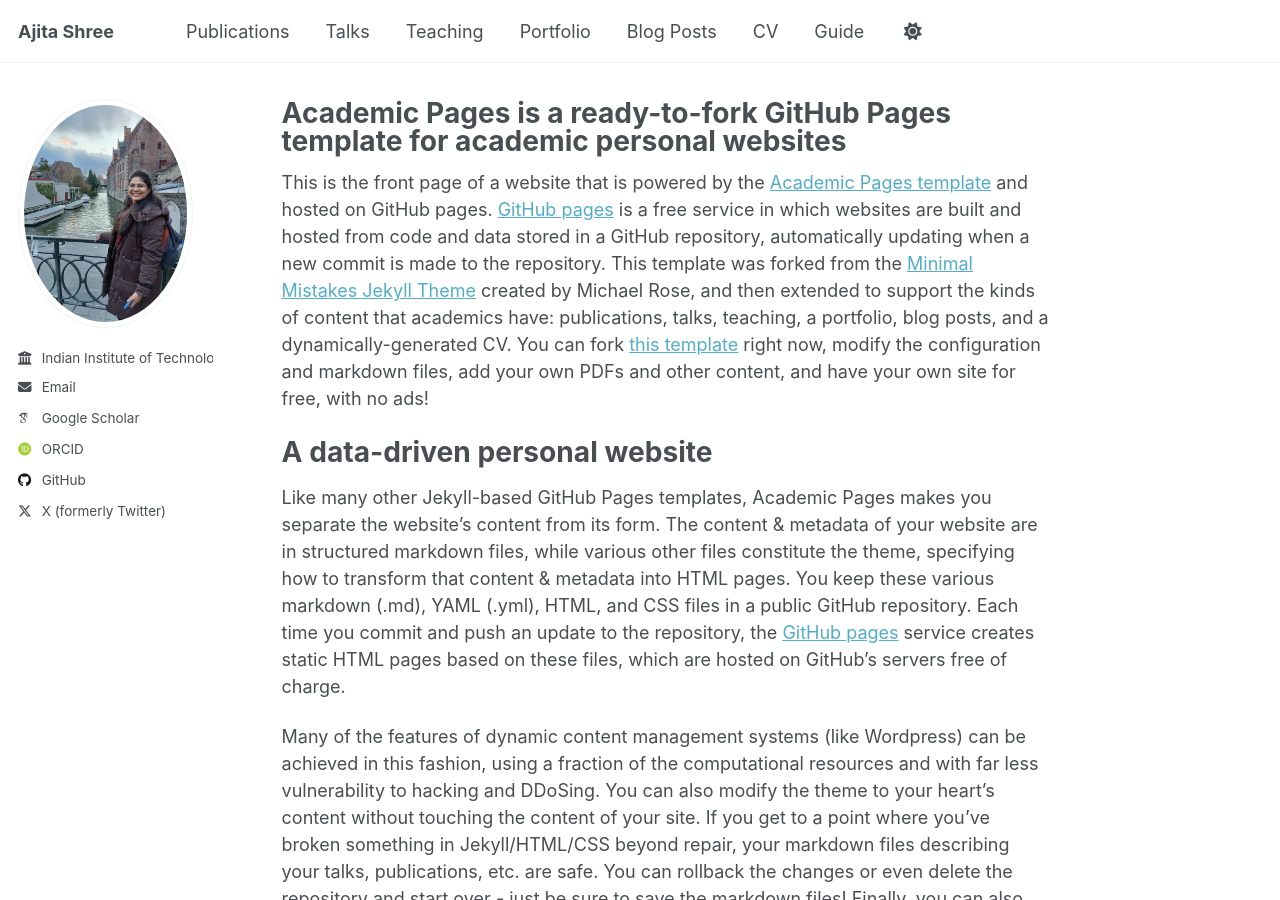
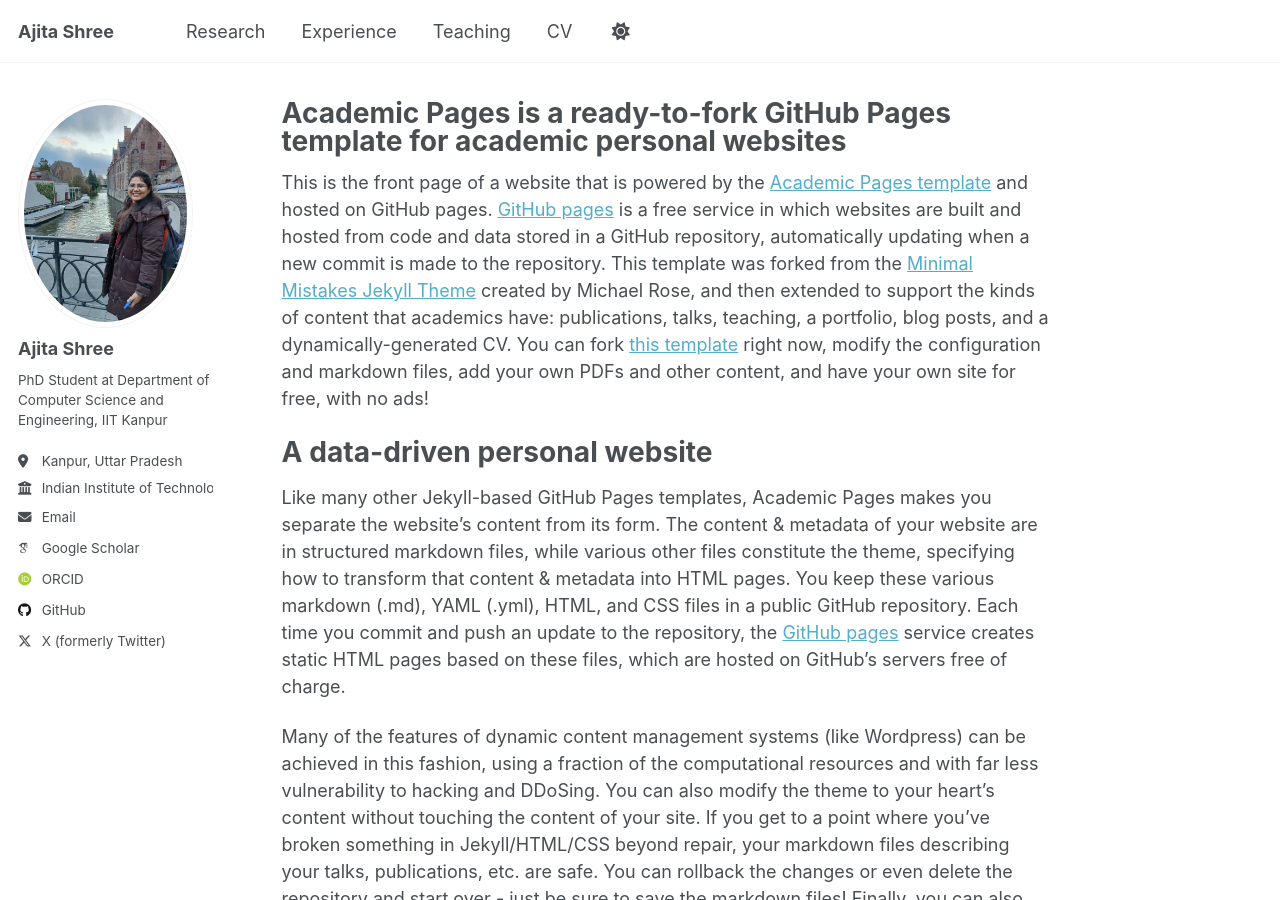
Before and after one commit to ajitashree/ajitashree.github.io, a Jekyll site: the page built from _pages/about.md, in a window 1280 px wide and 900 px high. Built offline with Jekyll 4.4.1, drawn with Linux system fonts in a browser that asks for light colours; some web fonts are replaced.

Commit message:
initial info

```diff
--- a/_config.yml
+++ b/_config.yml
@@ -23,10 +23,10 @@
 author:
   # Biographic information
   avatar           : "photo.jpg"
-  name             : ""
+  name             : "Ajita Shree"
   pronouns         : # example: "she/her"
-  bio              : ""
-  location         :
+  bio              : "PhD Student at Department of Computer Science and Engineering, IIT Kanpur"
+  location         : "Kanpur, Uttar Pradesh"
   employer         : "Indian Institute of Technology Kanpur"
   uri              : # URL
   email            : "ajitashree20@iitk.ac.in"
--- a/_data/navigation.yml
+++ b/_data/navigation.yml
@@ -8,26 +8,14 @@
 #      Markdown formatted page while the second is generated using JSON.
 
 main:
-  - title: "Publications"
-    url: /publications/
+  - title: "Research"
+    url: /research/
 
-  - title: "Talks"
-    url: /talks/
+  - title: "Experience"
+    url: /experience/
 
   - title: "Teaching"
     url: /teaching/
 
-  - title: "Portfolio"
-    url: /portfolio/
-
-  - title: "Blog Posts"
-    url: /year-archive/
-
   - title: "CV"
     url: /cv/
-
-  # - title: "CV"
-  #   url: /cv-json/
-
-  - title: "Guide"
-    url: /markdown/
```
